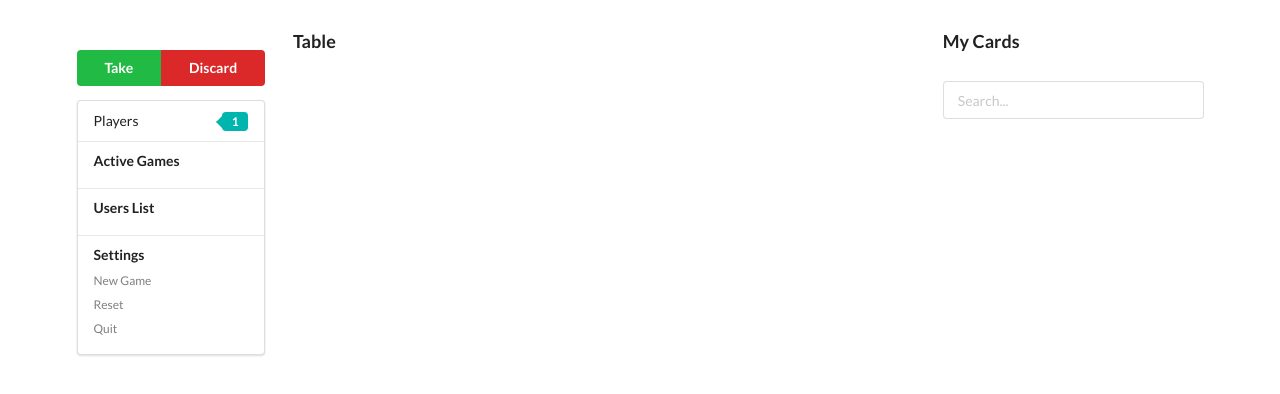
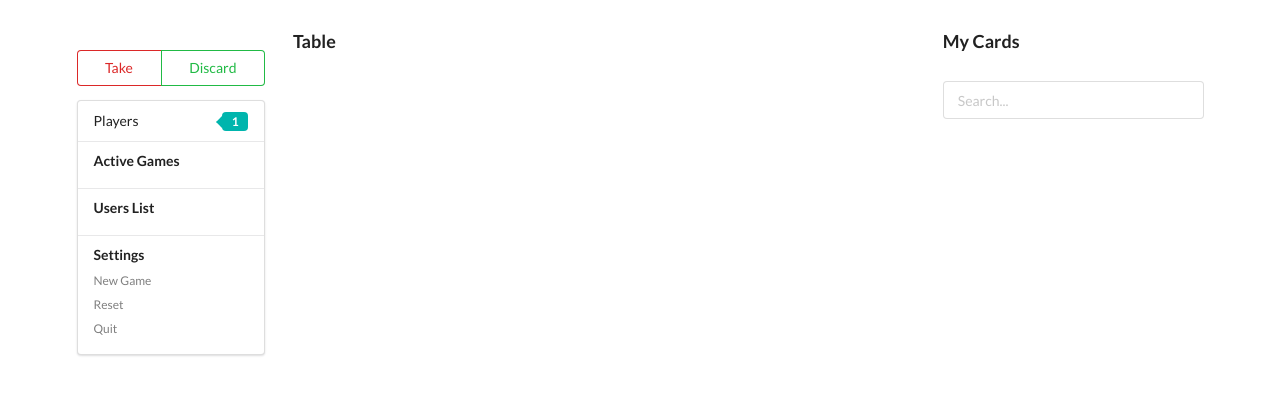
Before and after one commit to shajanjp/ace-of-spades, a website: page public/index.html in a window 1280 px wide. Drawn offline with nearby package versions, Linux system fonts and the light colour scheme; no server answers.

Commit message:
inverts take and discard button color styles

```diff
--- a/public/index.html
+++ b/public/index.html
@@ -17,14 +17,14 @@
           </div>
           <br>
           <div class="ui fluid buttons">
-            <button class="ui green button" id="take-button">Take</button>
-            <button class="ui red button" id="discard-button">Discard</button>
+            <button class="ui red basic button" id="take-button">Take</button>
+            <button class="ui green basic button" id="discard-button">Discard</button>
           </div>
 
           <div class="ui fluid vertical menu">
            <a class="teal item">
             Players
-            <div class="ui teal left pointing label">1</div>
+            <div class="ui teal left pointing label" id="users-count">1</div>
           </a>
           <div class="item">
             <div class="header">Active Games</div>
```
